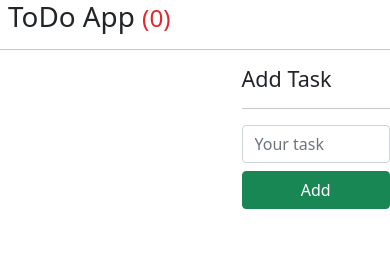
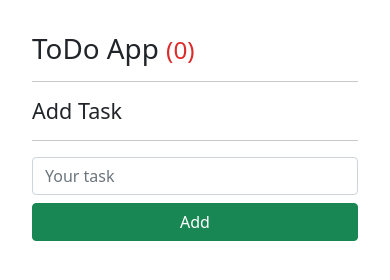
Before and after one commit to maxiCalderonBuono/TodoApp, a React app: page / in a window 390 px wide. Built offline with nearby package versions, Linux system fonts and the light colour scheme.

Commit message:
responsive config

```diff
--- a/src/components/todo.css
+++ b/src/components/todo.css
@@ -1,3 +1,8 @@
+
+body {
+    padding: 4.4rem;
+}
+
 h1 {
     padding-left: 0.5rem;
 }
@@ -21,8 +26,28 @@ p{
     text-decoration: line-through;
 }
 
-@media screen and (min-width: 480px) {
+@media screen and (max-width: 570px) {
+
     body {
-        padding: 4.4rem;
+        padding: 2rem;
     }
+
+    .row {
+        display: flex;
+        flex-direction: column;
+    }
+
+    .col-7 {
+        order: 1;
+        width: 100%;
+    }
+
+    .col-5{
+        margin-bottom: 1rem;
+        width: 100%;
+    }
+    h1 {
+        padding-left: 0;
+    }
+
 }
```
Also changed, not shown: docs/index.html (+1 -1 lines), docs/asset-manifest.json, 4 other files.
